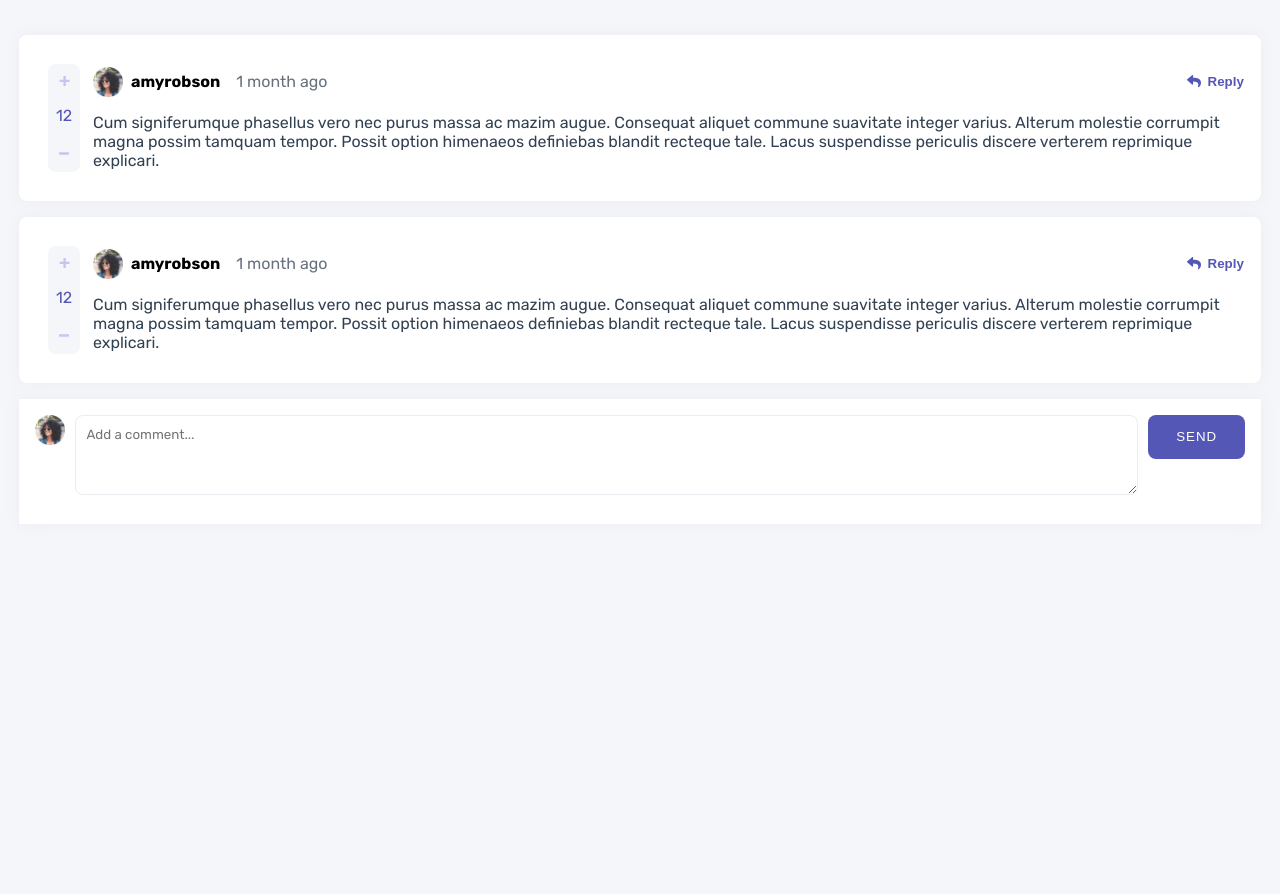
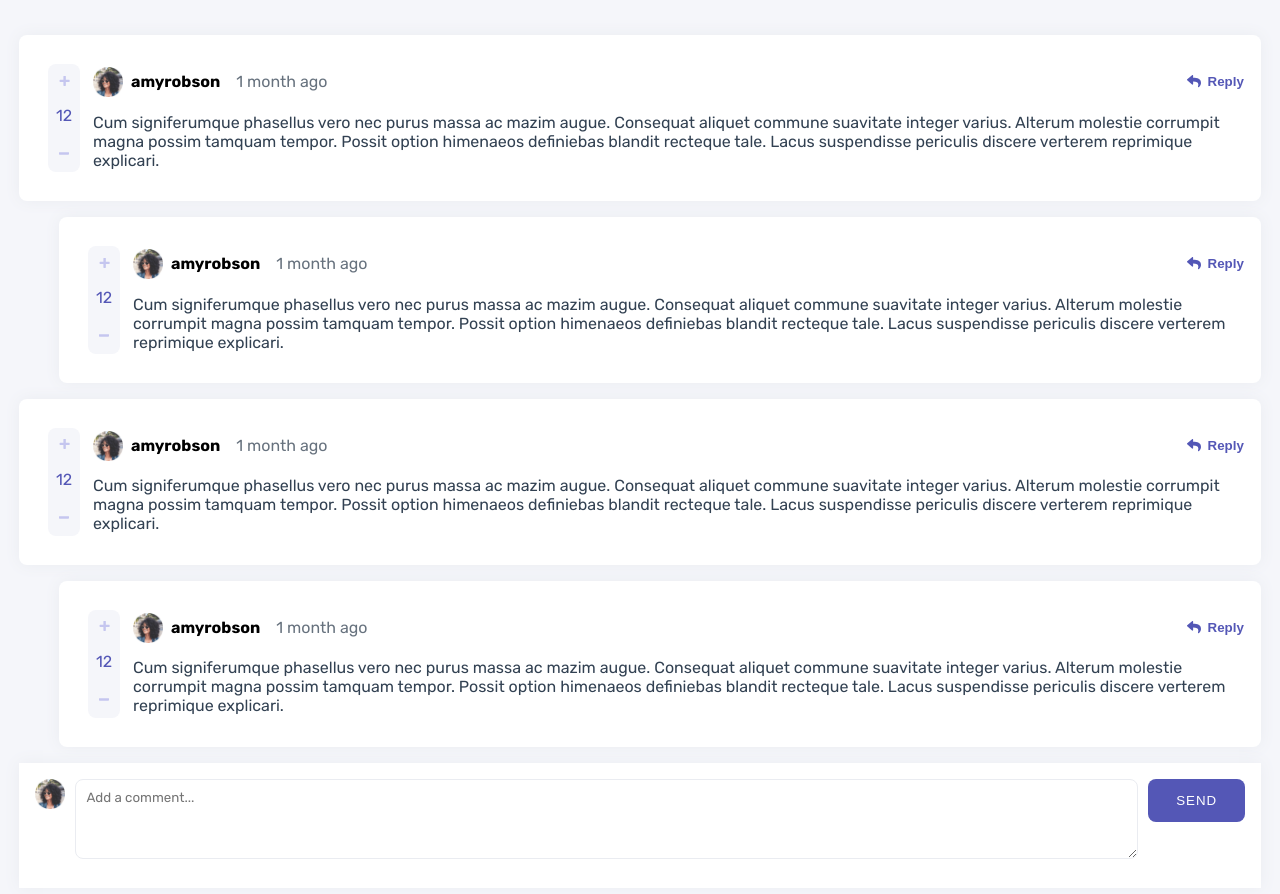
Before and after one commit to SquirrelloDev/interactive-comments, a React (Create React App) app: page / in a window 1280 px wide. Shown: the top 894 px of the page. Before the commit the page ends 800 px from the top, so only its background shows below. Built offline with nearby package versions, Linux system fonts and the light colour scheme.

Commit message:
Implemented simple reply view

```diff
--- a/src/components/Comments/Comment.js
+++ b/src/components/Comments/Comment.js
@@ -3,14 +3,22 @@ import Vote from "../Vote/Vote";
 import classes from "../../sass/components/Comment.module.scss";
 import IconButton from "../UI/IconButton";
 import replyIcon from '../../images/icon-reply.svg'
+import ReplyContainer from "../Replies/ReplyContainer";
+const dummyReplies = [1,2];
+const Comment = ({replies}) => {
 
-const Comment = () => {
   return (
-      <div className={classes.comment}>
-          <div className={classes.comment__header}><Avatar/><span>amyrobson</span><span>1 month ago</span></div>
-          <div className={classes.comment__content}><p>Cum signiferumque phasellus vero nec purus massa ac mazim augue. Consequat aliquet commune suavitate integer varius. Alterum molestie corrumpit magna possim tamquam tempor. Possit option himenaeos definiebas blandit recteque tale. Lacus suspendisse periculis discere verterem reprimique explicari.</p></div>
-          <div className={classes.comment__vote}><Vote/></div> <div className={classes.comment__actions}><IconButton icon={replyIcon}>Reply</IconButton></div>
-      </div>
+      <>
+          <div className={classes.comment}>
+              <div className={classes.comment__header}><Avatar/><span>amyrobson</span><span>1 month ago</span></div>
+              <div className={classes.comment__content}><p>Cum signiferumque phasellus vero nec purus massa ac mazim augue. Consequat aliquet commune suavitate integer varius. Alterum molestie corrumpit magna possim tamquam tempor. Possit option himenaeos definiebas blandit recteque tale. Lacus suspendisse periculis discere verterem reprimique explicari.</p></div>
+              <div className={classes.comment__vote}><Vote/></div> <div className={classes.comment__actions}><IconButton icon={replyIcon}>Reply</IconButton></div>
+
+          </div>
+          {replies.length > 0 && <ReplyContainer replies={replies}/>}
+      </>
+
+
   )
 }
 export default Comment;
--- a/src/components/Comments/CommentCointainer.js
+++ /dev/null
@@ -1,12 +0,0 @@
-import Comment from "./Comment";
-
-const CommentCointainer = () => {
-    return (
-        <div>
-            <Comment/>
-            <Comment/>
-        </div>
-
-    )
-}
-export default CommentCointainer;
--- /dev/null
+++ b/src/components/Comments/Comments.js
@@ -0,0 +1,12 @@
+import Comment from "./Comment";
+
+const Comments = () => {
+    return (
+        <div>
+            <Comment replies={[1]}/>
+            <Comment replies={[1]}/>
+        </div>
+
+    )
+}
+export default Comments;
--- /dev/null
+++ b/src/components/Replies/ReplyContainer.js
@@ -0,0 +1,11 @@
+import classes from "../../sass/components/Comment.module.scss";
+import Comment from "../Comments/Comment";
+
+const ReplyContainer = ({replies}) => {
+  return(
+      <div className={classes.comment__reply}>
+          {replies.map(reply => <Comment replies={[]}/> )}
+      </div>
+  )
+}
+export default ReplyContainer;
--- a/src/components/UI/Wrapper.js
+++ b/src/components/UI/Wrapper.js
@@ -1,11 +1,11 @@
-import CommentCointainer from "../Comments/CommentCointainer";
+import Comments from "../Comments/Comments";
 import CommentForm from "../Comments/CommentForm";
 import classes from "../../sass/components/Wrapper.module.scss";
 
 const Wrapper = () => {
   return (
       <div className={classes.wrapper}>
-          <CommentCointainer/>
+          <Comments/>
           <CommentForm/>
       </div>
   )
--- a/src/sass/components/Comment.module.scss
+++ b/src/sass/components/Comment.module.scss
@@ -55,4 +55,8 @@
       margin-top: 0;
     }
   }
+  &__reply{
+    padding-left: 2.5em;
+    background: none;
+  }
 }
```
